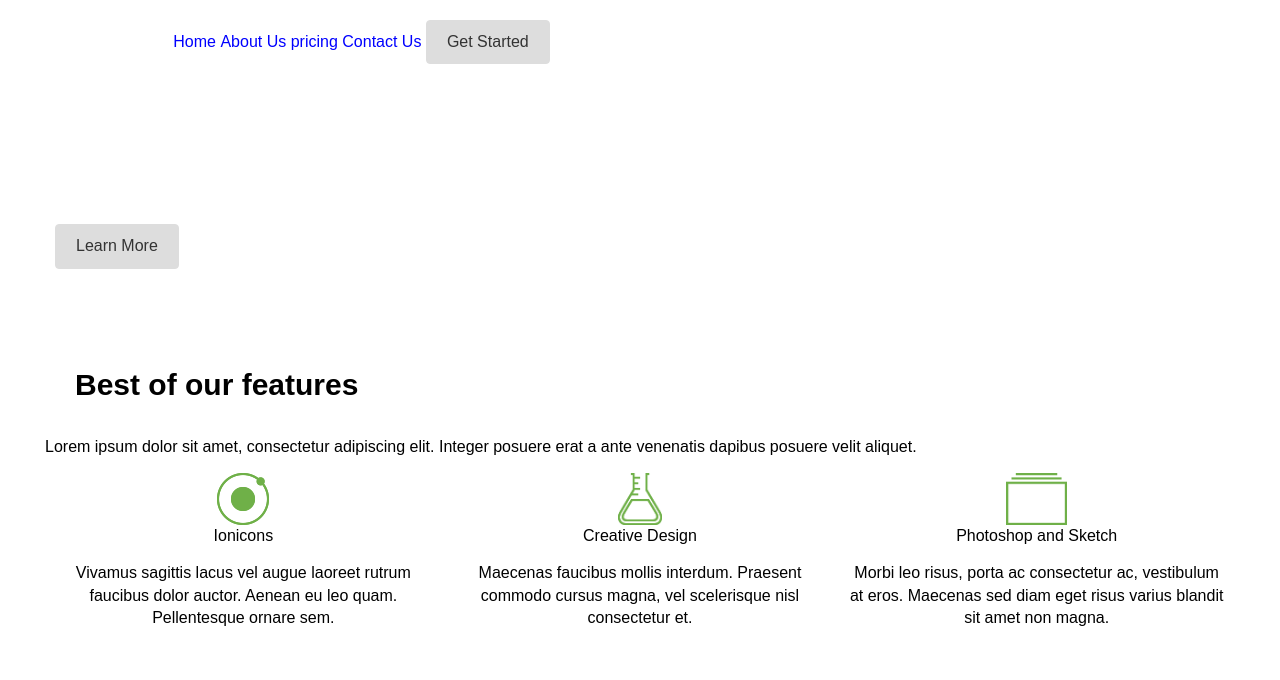
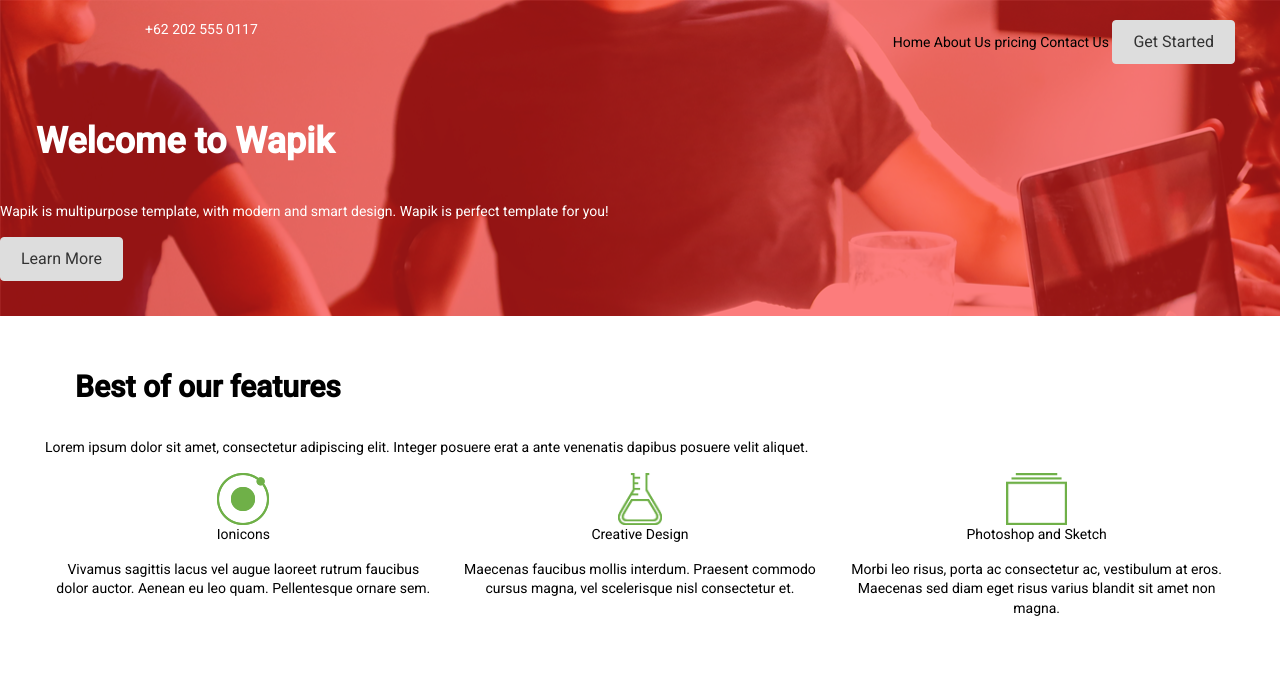
Before and after one commit to AndrewKamenev/Spalah-Advanced-HTML_Wapik, a plain HTML site: page index.html in a window 1280 px wide. Shown: the top 680 px of the page. Drawn offline with nearby package versions, Linux system fonts and the light colour scheme.

Commit message:
small update

```diff
--- a/index.html
+++ b/index.html
@@ -14,10 +14,12 @@
 </head>
 <body>
 	<div class="wrapper">
-		<div class="block block-inverse block-overlay block-overlay-header">
-			<div class="container">
-				<div class="row">
-					<div class="block-header">
+		<div class="block block-inverse block-overlay block-overlay-header " style="background: url(images/picture-main.png)">
+
+		<div class="block-header">
+					<div class="container">
+					<div class="row">
+
 						<div class="logo left"></div>
 						<div class="phone left">+62 202 555 0117</div>
 						<ul class="ul-menu right">
--- a/scss/all.scss
+++ b/scss/all.scss
@@ -9,6 +9,10 @@
 @import 'components/blocks.scss';
 @import 'components/format.scss';
 
+.logo {
+	width: 100px;
+	height: 50px;
+}
 .icon-lg {
 	height: 52px;
 }
--- a/scss/components/blocks.scss
+++ b/scss/components/blocks.scss
@@ -40,7 +40,7 @@
 			right: 0;
 			bottom: 0;
 			z-index: -1;
-			background-color: inherit;
+			background-color: red;
 			opacity: 0.5;
 		}
 	}
--- a/scss/components/type.scss
+++ b/scss/components/type.scss
@@ -1,12 +1,12 @@
 $body-color: #000 !default;
 $body-bg: #fff !default;
 
-$font-size-base: 16px !default;
+$font-size-base: 14px !default;
 $line-height-base: 1.4 !default;
-$font-family-base: Arial, sans-serif !default;
+$font-family-base: 'Roboto', sans-serif !default;
 $p-margin-bottom: 15px !default;
 
-$link-color: blue !default;
+$link-color: black !default;
 $link-decoration: none !default;
 $link-color-hover: lighten($link-color, 10%)!default;
 $link-decoration: none !default;
```
Also changed, not shown: css/all.css, 1 other file.
